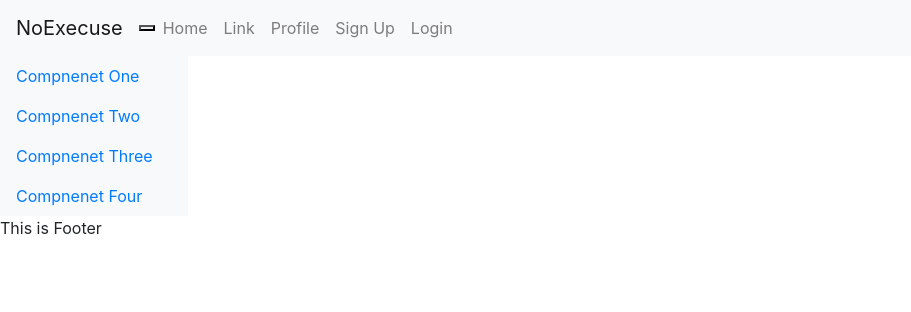
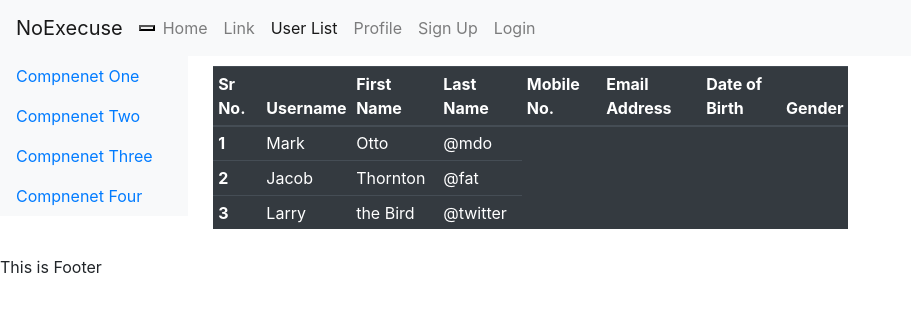
Before and after one commit to krishnagond/my-first-app-1, an Angular app in the folder my-first-project/: page /userlist in a window 1280 px wide. Before the commit this address led to /. Shown: the top 312 px of the page, without its empty margins (0-911 px from the left). Built offline with nearby package versions, Linux system fonts and the light colour scheme.

Commit message:
tale for userlist

```diff
--- a/my-first-project/src/app/app-routing.module.ts
+++ b/my-first-project/src/app/app-routing.module.ts
@@ -5,11 +5,13 @@ import { SecondComponent } from './second/second.component';
 import { LoginComponent } from './login/login.component';
 import { ProfilepageComponent } from './profilepage/profilepage.component'
 import { SignupComponent } from './signup/signup.component';
+import { UserlistComponent } from './userlist/userlist.component';
 
 const routes: Routes = [
  { path: 'first-component', component: FirstComponent },
  { path: 'profilepage', component: ProfilepageComponent },
  {path:'login-component', component:LoginComponent},
+ { path:'userlist', component:UserlistComponent},
  {path:'signup-component', component:SignupComponent}
 ];
 
--- a/my-first-project/src/app/app.component.html
+++ b/my-first-project/src/app/app.component.html
@@ -9,6 +9,9 @@
          </li>
     <li class="nav-item">
       <a class="nav-link" routerLink="Link">Link</a>
+    </li>
+    <li class="nav-item">
+      <a class="nav-link" routerLink="/userlist" routerLinkActive="active">User List</a>
     </li>
     <li class="nav-item">
       <a class="nav-link" routerLink="/profilepage" routerLinkActive="active">Profile</a>
--- a/my-first-project/src/app/app.module.ts
+++ b/my-first-project/src/app/app.module.ts
@@ -10,6 +10,7 @@ import { SecondComponent } from './second/second.component';
 import { SignupComponent } from './signup/signup.component';
 import { ProfilepageComponent } from './profilepage/profilepage.component';
 import { UploadfileComponent } from './uploadfile/uploadfile.component';
+import { UserlistComponent } from './userlist/userlist.component';
 
 @NgModule({
   declarations: [
@@ -19,7 +20,8 @@ import { UploadfileComponent } from './uploadfile/uploadfile.component';
     SecondComponent,
     SignupComponent,
     ProfilepageComponent,
-    UploadfileComponent
+    UploadfileComponent,
+    UserlistComponent
   ],
   imports: [
     BrowserModule,
--- /dev/null
+++ b/my-first-project/src/app/userlist/userlist.component.html
@@ -0,0 +1,34 @@
+      <table class="table table-sm table-dark">
+        <thead>
+          <tr>
+            <th scope="col">Sr No.</th>
+            <th scope="col">Username</th>
+            <th scope="col">First Name</th>
+            <th scope="col">Last Name</th>
+            <th scope="col">Mobile No.</th>
+            <th scope="col">Email Address</th>
+            <th scope="col">Date of Birth</th>
+            <th scope="col">Gender</th>
+          </tr>
+        </thead>
+        <tbody>
+          <tr>
+            <th>1</th>
+            <td>Mark</td>
+            <td>Otto</td>
+            <td>@mdo</td>
+          </tr>
+          <tr>
+            <th>2</th>
+            <td>Jacob</td>
+            <td>Thornton</td>
+            <td>@fat</td>
+          </tr>
+          <tr>
+            <th>3</th>
+            <td>Larry</td>
+            <td>the Bird</td>
+            <td>@twitter</td>
+          </tr>
+        </tbody>
+      </table>
--- /dev/null
+++ b/my-first-project/src/app/userlist/userlist.component.ts
@@ -0,0 +1,15 @@
+import { Component, OnInit } from '@angular/core';
+
+@Component({
+  selector: 'app-userlist',
+  templateUrl: './userlist.component.html',
+  styleUrls: ['./userlist.component.css']
+})
+export class UserlistComponent implements OnInit {
+
+  constructor() { }
+
+  ngOnInit(): void {
+  }
+
+}
```
Also changed, not shown: my-first-project/src/app/uploadfile/uploadfile.component.ts (line endings or trailing spaces), my-first-project/src/app/userlist/userlist.component.css (added), 1 other file (tests, documents, lock files or other folders).
